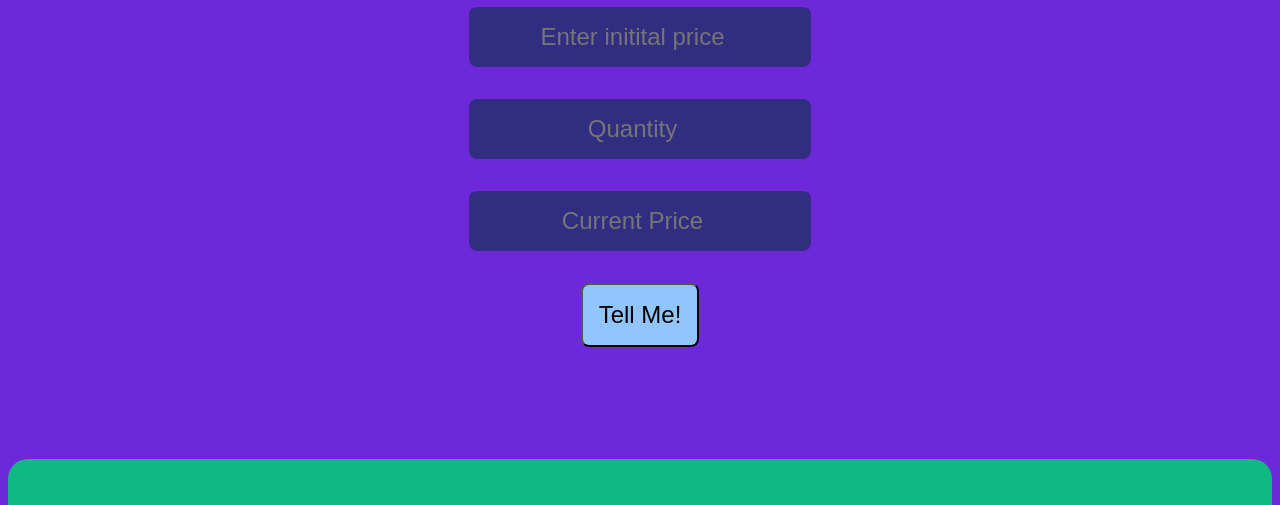
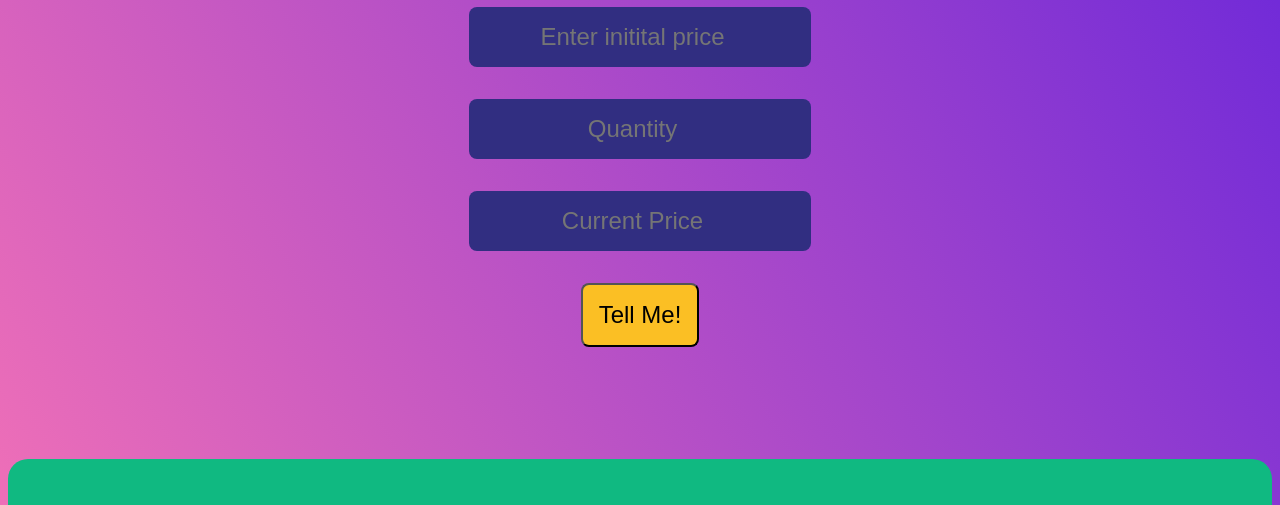
Before and after one commit to AshutoshDash1999/profit-loss-calculator, a plain HTML site: page index.html in a window 1280 px wide. Shown: the part 113-618 px from the top of the page. Drawn offline with Linux system fonts and the light colour scheme.

Commit message:
updated background style

```diff
--- a/style.css
+++ b/style.css
@@ -1,9 +1,10 @@
 body{
-    background: rgb(109, 40, 217);
+    background: linear-gradient(60deg, #F472B6, #6D28D9);
 }
 
 h1{
-    color: #10B981;
+    color: #FBBF24;
+;
 }
 
 .container{
@@ -26,7 +27,7 @@ p{
 }
 
 button{
-    background: #93C5FD;
+    background: #FBBF24;
 }
 
 input{
```
